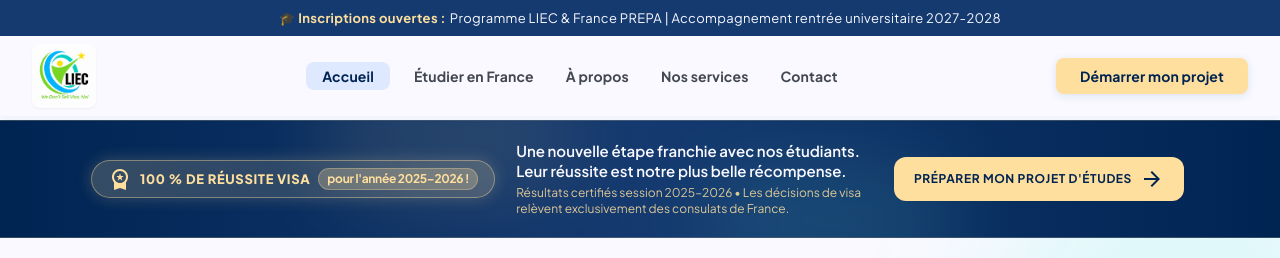
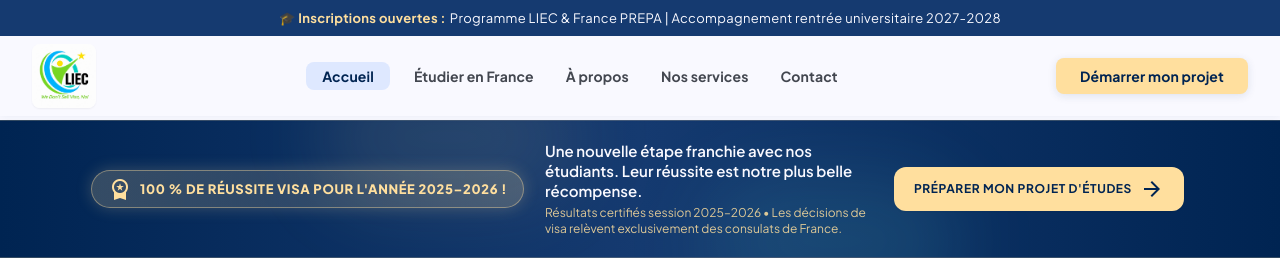
Before and after one commit to Mapwaba/LIEC-website, a Next.js app: page / in a window 1280 px wide. Shown: the top 258 px of the page. Built offline with nearby package versions, Linux system fonts and the light colour scheme.

Commit message:
feat(banner): combine full visa announcement into single highlight tag

```diff
--- a/src/components/VisaSuccessBanner.tsx
+++ b/src/components/VisaSuccessBanner.tsx
@@ -22,7 +22,7 @@ export default function VisaSuccessBanner() {
         {/* Centered content block: Badge + Headline + Supporting message */}
         <div className="flex flex-col sm:flex-row items-center gap-3 sm:gap-4 text-center sm:text-left">
           {/* Attractive celebratory badge with animated sway and golden aura */}
-          <div className="visa-success-sway inline-flex flex-wrap sm:flex-nowrap items-center justify-center gap-2 px-4 py-1.5 rounded-full bg-gradient-to-r from-[#ffdf9e]/20 via-[#ffdf9e]/15 to-[#ffdf9e]/20 border border-[#ffdf9e]/40 text-[#ffdf9e] shadow-[0_0_16px_rgba(255,223,158,0.22)] shrink-0">
+          <div className="visa-success-sway inline-flex items-center justify-center gap-2 px-4 py-1.5 rounded-full bg-gradient-to-r from-[#ffdf9e]/20 via-[#ffdf9e]/15 to-[#ffdf9e]/20 border border-[#ffdf9e]/40 text-[#ffdf9e] shadow-[0_0_16px_rgba(255,223,158,0.22)] shrink-0">
             <span
               className="material-symbols-outlined notranslate text-lg shrink-0 text-[#ffdf9e]"
               translate="no"
@@ -31,10 +31,7 @@ export default function VisaSuccessBanner() {
               workspace_premium
             </span>
             <span className="font-label-sm text-xs sm:text-[13px] uppercase font-black tracking-wider whitespace-nowrap">
-              100 % DE RÉUSSITE VISA
-            </span>
-            <span className="inline-flex items-center px-2 py-0.5 rounded-full bg-[#ffdf9e]/25 border border-[#ffdf9e]/30 text-[#ffdf9e] text-[11px] sm:text-xs font-bold tracking-tight whitespace-nowrap">
-              pour l'année 2025–2026 !
+              100 % DE RÉUSSITE VISA pour l'année 2025–2026 !
             </span>
           </div>
 
```
